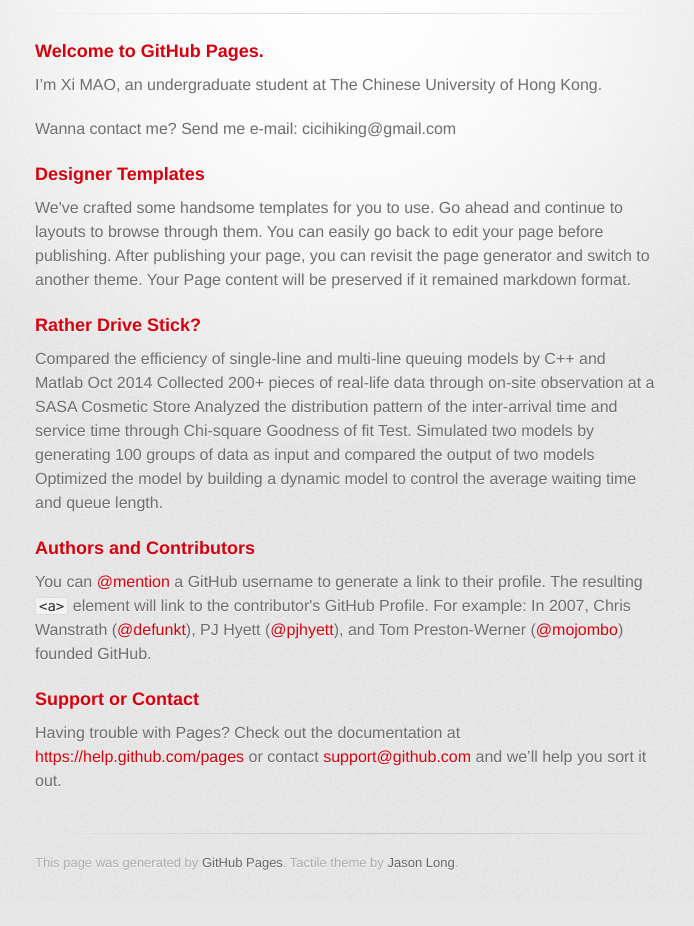
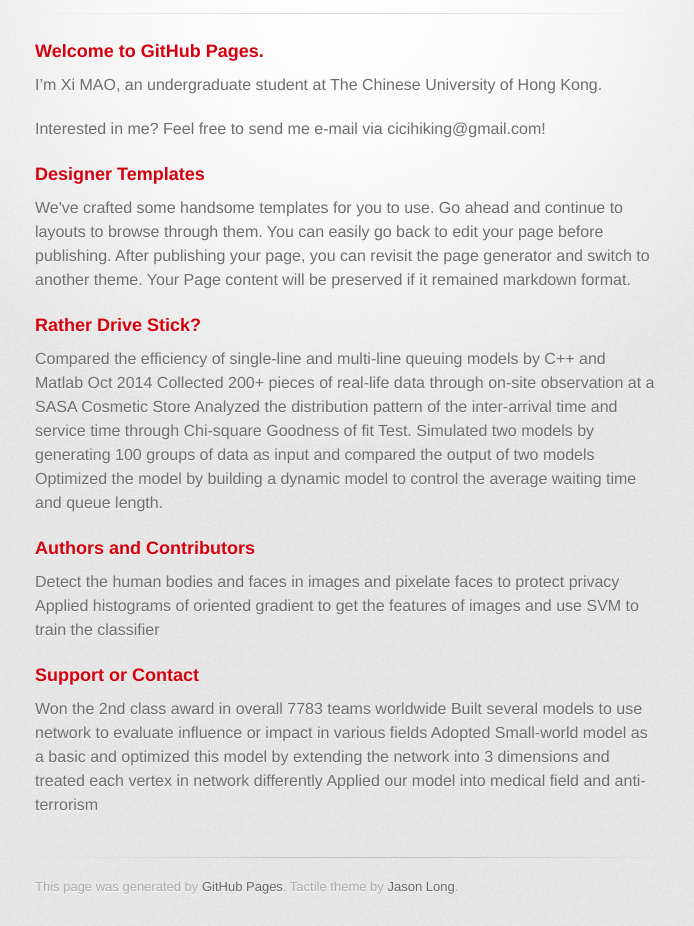
Before and after one commit to cicimiu/cicimiu.github.io, a plain HTML site: page index.html in a window 1280 px wide. Shown: the part 129-1055 px from the top of the page, without its empty margins (295-989 px from the left). Before the commit the page ends 1031 px from the top, so only its background shows below. Drawn offline with Linux system fonts and the light colour scheme; a web font is replaced by a local one.

Commit message:
Update index.html

```diff
--- a/index.html
+++ b/index.html
@@ -33,7 +33,7 @@
 
 
 
-<p>Wanna contact me? Send me e-mail: cicihiking@gmail.com</p>
+<p>Interested in me? Feel free to send me e-mail via cicihiking@gmail.com!</p>
 
 <h3>
 <a id="designer-templates" class="anchor" href="#designer-templates" aria-hidden="true"><span class="octicon octicon-link"></span></a>Designer Templates</h3>
@@ -51,14 +51,20 @@ Optimized the model by building a dynamic model to control the average waiting t
 </p>
 
 <h3>
-<a id="authors-and-contributors" class="anchor" href="#authors-and-contributors" aria-hidden="true"><span class="octicon octicon-link"></span></a>Authors and Contributors</h3>
+<a id="Human-Body-Detection" class="anchor" href="#Human-Body-Detection" aria-hidden="true"><span class="octicon octicon-link"></span></a>Authors and Contributors</h3>
 
-<p>You can <a href="https://github.com/blog/821" class="user-mention">@mention</a> a GitHub username to generate a link to their profile. The resulting <code>&lt;a&gt;</code> element will link to the contributor's GitHub Profile. For example: In 2007, Chris Wanstrath (<a href="https://github.com/defunkt" class="user-mention">@defunkt</a>), PJ Hyett (<a href="https://github.com/pjhyett" class="user-mention">@pjhyett</a>), and Tom Preston-Werner (<a href="https://github.com/mojombo" class="user-mention">@mojombo</a>) founded GitHub.</p>
+<p>Detect the human bodies and faces in images and pixelate faces to protect privacy
+Applied histograms of oriented gradient to get the features of images and use SVM to train the classifier
+</p>
 
 <h3>
-<a id="support-or-contact" class="anchor" href="#support-or-contact" aria-hidden="true"><span class="octicon octicon-link"></span></a>Support or Contact</h3>
+<a id="2014-Mathematic-Contest-in-Modeling" class="anchor" href="#2014-Mathematic-Contest-in-Modeling" aria-hidden="true"><span class="octicon octicon-link"></span></a>Support or Contact</h3>
 
-<p>Having trouble with Pages? Check out the documentation at <a href="https://help.github.com/pages">https://help.github.com/pages</a> or contact <a href="mailto:support@github.com">support@github.com</a> and we’ll help you sort it out.</p>
+<p>Won the 2nd class award in overall 7783 teams worldwide
+Built several models to use network to evaluate influence or impact in various fields
+Adopted Small-world model as a basic and optimized this model by extending the network into 3 dimensions and treated each vertex in network differently
+Applied our model into medical field and anti-terrorism
+</p>
         </section>
 
         <footer>
```
